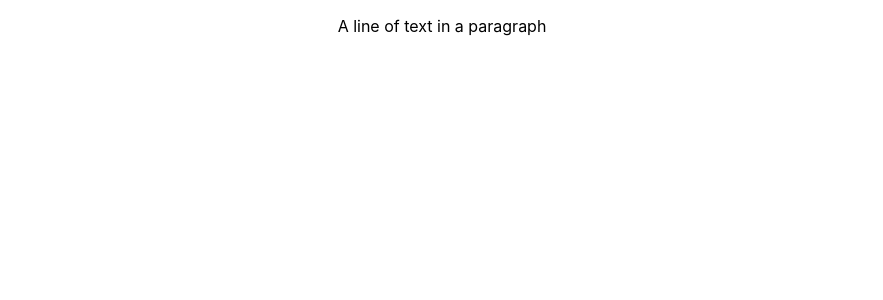
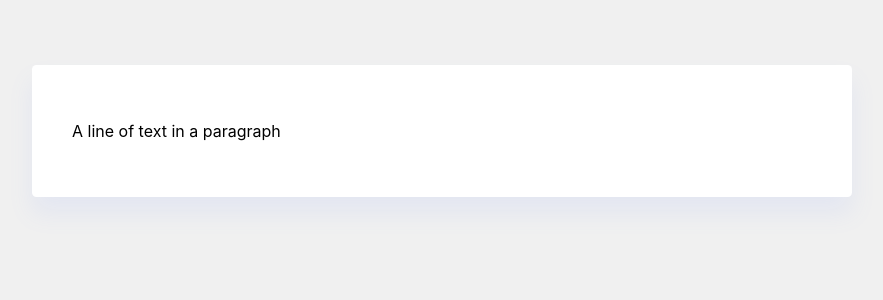
Before and after one commit to LucasPaesAlmeida/slate-react-rich-text-editor, a React (Create React App) app: page / in a window 1280 px wide. Shown: the top 300 px of the page, without its empty margins (198-1081 px from the left). Built offline with nearby package versions, Linux system fonts and the light colour scheme.

Commit message:
added style to app

```diff
--- a/src/App.css
+++ b/src/App.css
@@ -1,3 +1,9 @@
 .App {
-  text-align: center;
+  color: black;
+  max-width: 740px;
+  background-color: white;
+  box-shadow: rgba(118, 143, 255, 0.1) 0px 16px 24px 0px;
+  padding: 40px;
+  margin: 65px auto 45px;
+  border-radius: 4.5px;
 }
--- a/src/index.css
+++ b/src/index.css
@@ -1,10 +1,10 @@
 body {
+  min-height: 100vh;
   margin: 0;
-  font-family: -apple-system, BlinkMacSystemFont, 'Segoe UI', 'Roboto', 'Oxygen',
-    'Ubuntu', 'Cantarell', 'Fira Sans', 'Droid Sans', 'Helvetica Neue',
-    sans-serif;
-  -webkit-font-smoothing: antialiased;
-  -moz-osx-font-smoothing: grayscale;
+  padding: 0;
+  font-family: -apple-system, BlinkMacSystemFont, 'Segoe UI', Roboto,
+    Oxygen, Ubuntu, Cantarell, 'Open Sans', 'Helvetica Neue', sans-serif;
+  background-color: #f0f0f0;
 }
 
 code {
```
